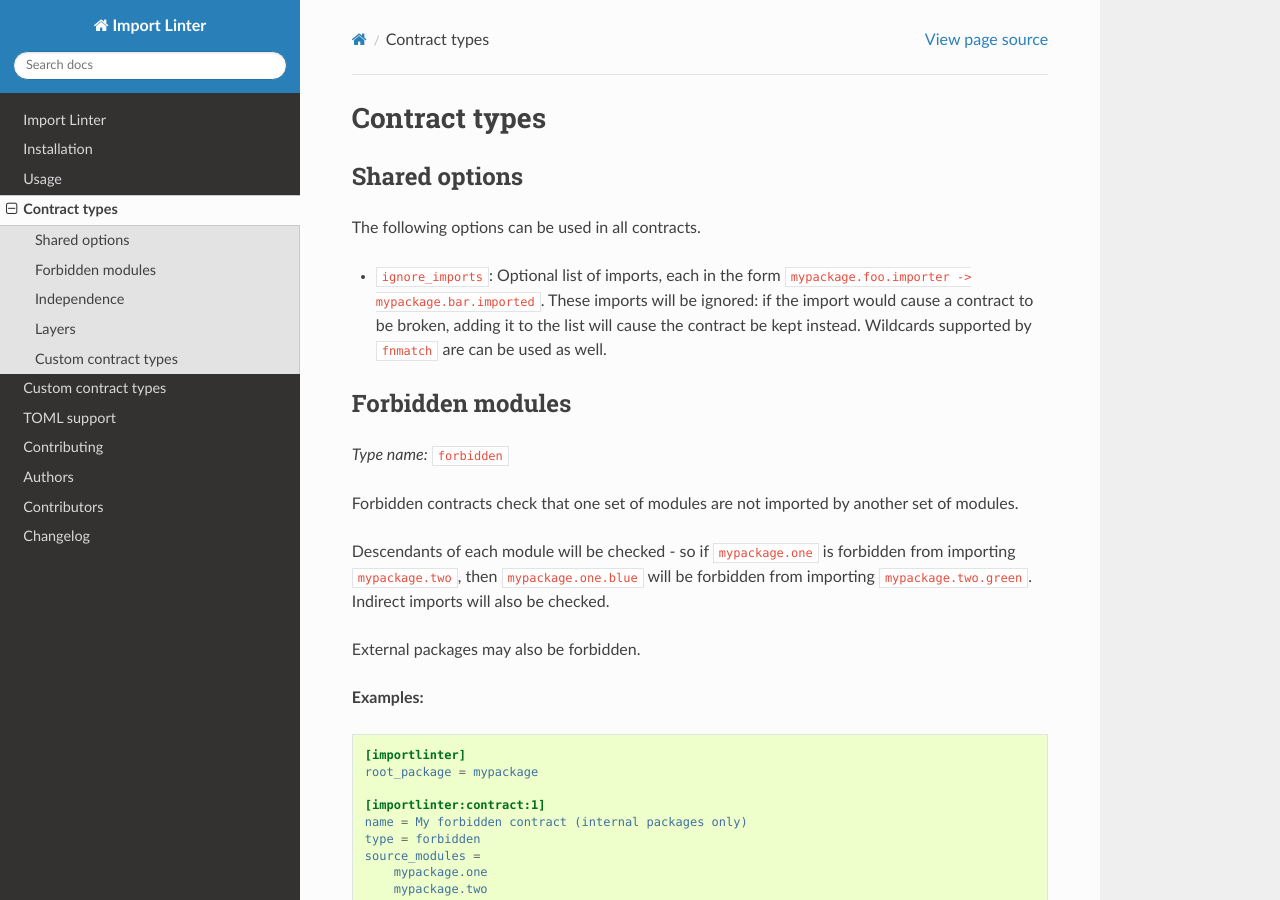
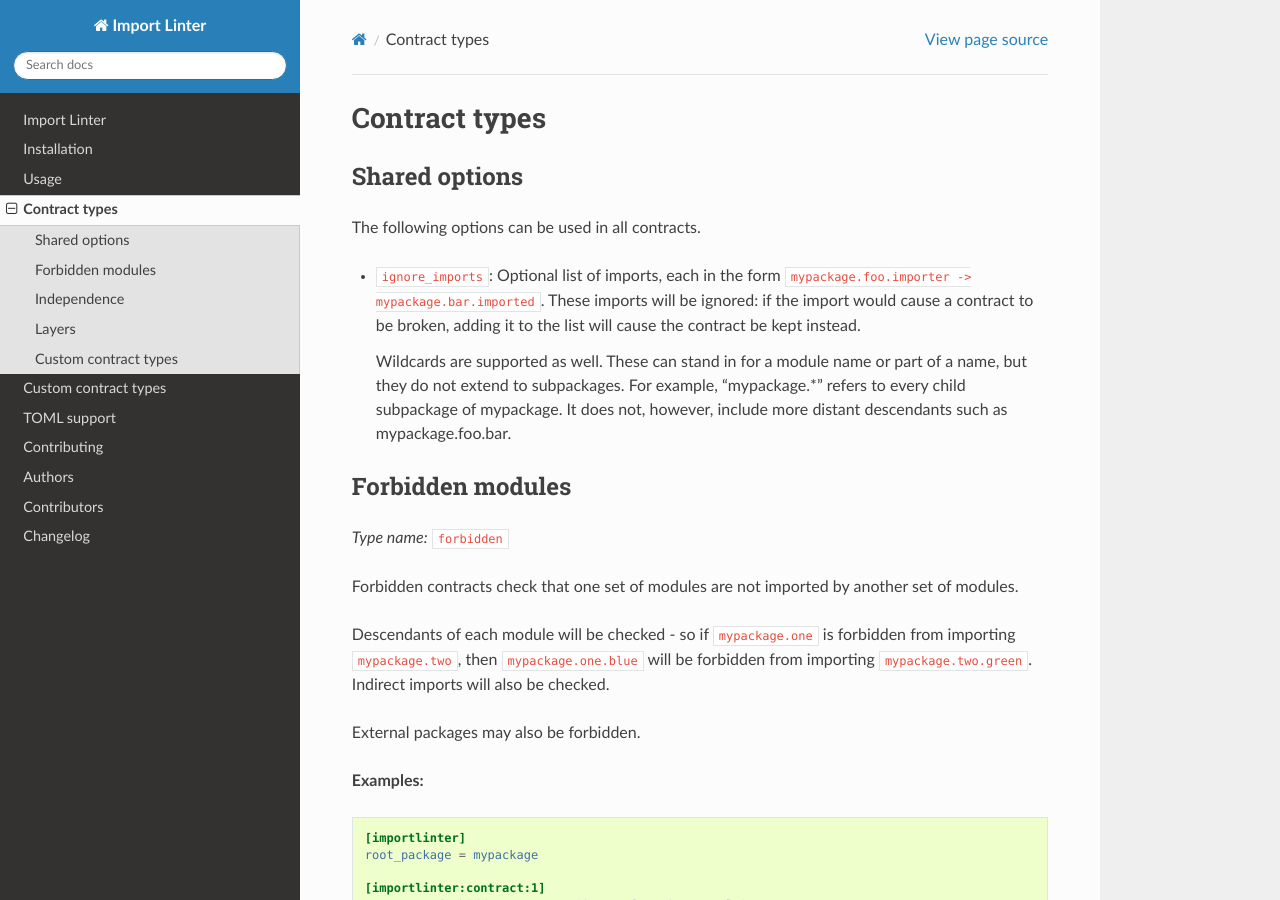
Before and after one commit to seddonym/import-linter, a Sphinx documentation site: the page built from docs/contract_types.rst, in a window 1280 px wide and 900 px high. Built offline with Sphinx 7.4.7 and the Read the Docs theme 2.0.0, drawn with Linux system fonts in a browser that asks for light colours.

Commit message:
Better docu

```diff
--- a/docs/contract_types.rst
+++ b/docs/contract_types.rst
@@ -10,7 +10,12 @@
 - ``ignore_imports``: Optional list of imports, each in the form ``mypackage.foo.importer -> mypackage.bar.imported``.
   These imports will be ignored: if the import would cause a contract to be broken, adding it to the list will cause the
   contract be kept instead.
-  Wildcards supported by ``fnmatch`` are can be used as well.
+
+  Wildcards are supported as well.
+  These can stand in for a module name or part of a name, but they do not extend to subpackages.
+  For example, "mypackage.*" refers to every child subpackage of mypackage.
+  It does not, however, include more distant descendants such as mypackage.foo.bar.
+
 
 
 Forbidden modules
```
